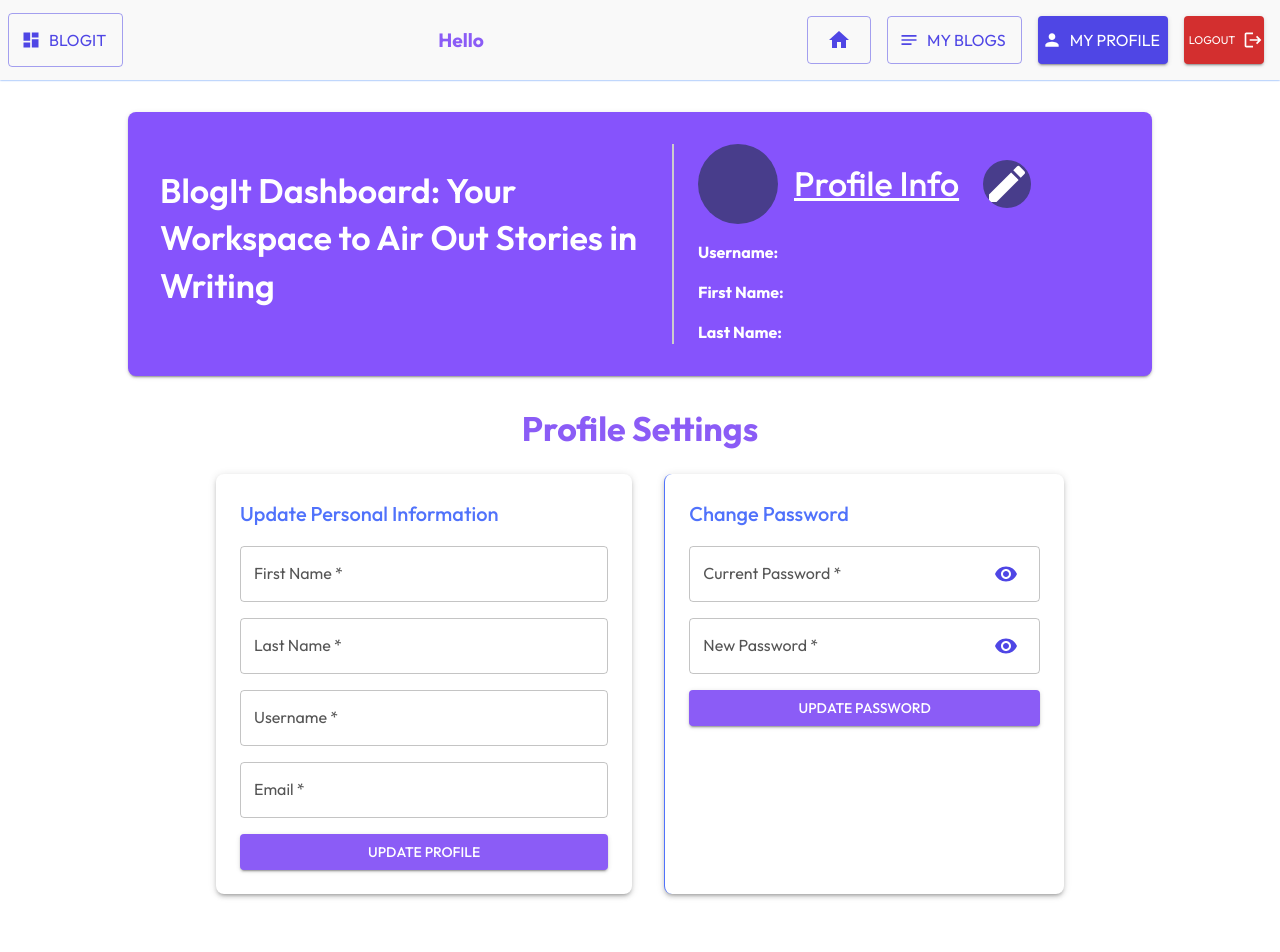
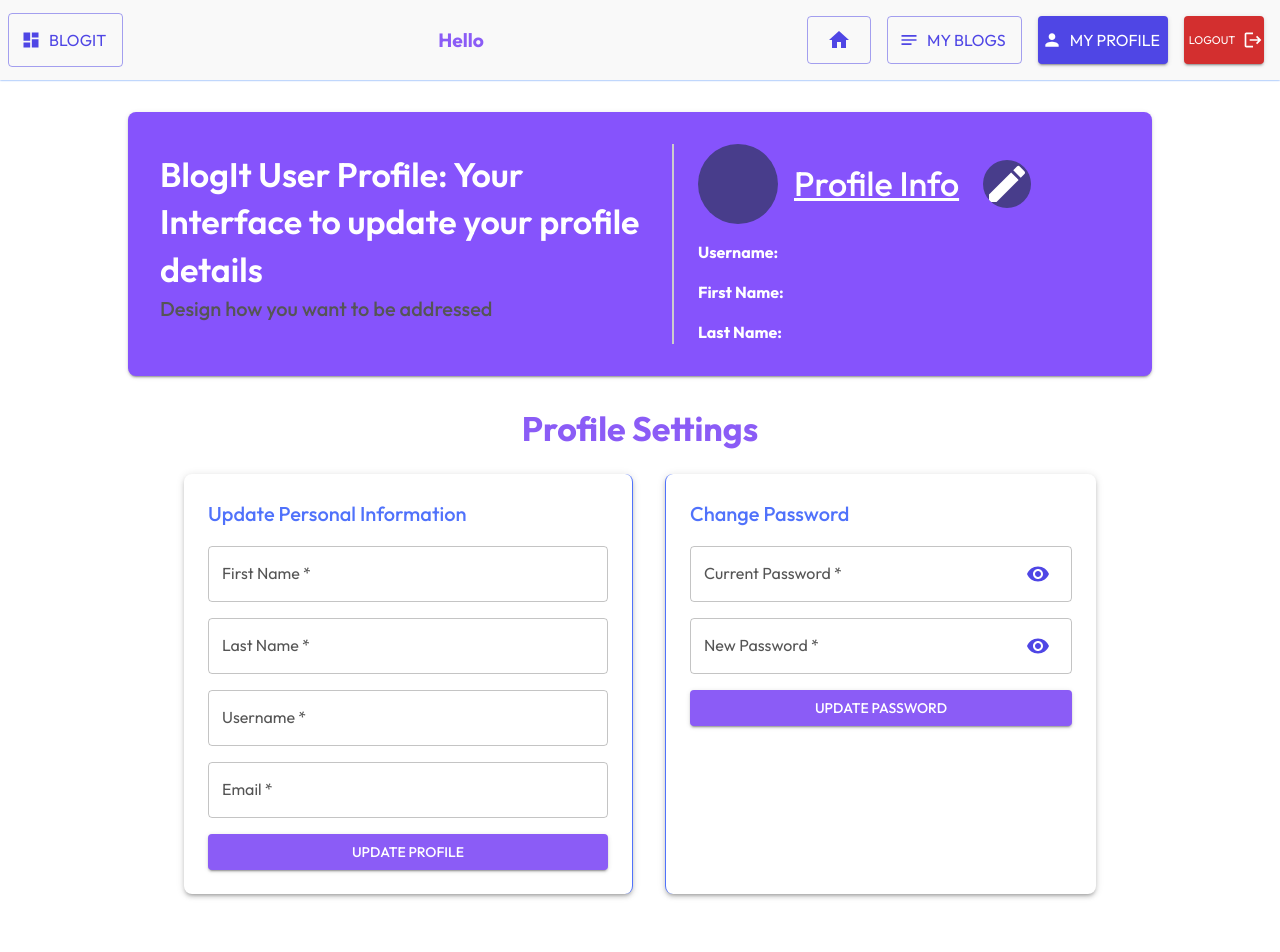
Before and after one commit to WaithakaGuru/BlogIt, a React (Vite) app in the folder frontend/: page /dashboard/profile in a window 1280 px wide. Shown: the top 952 px of the page. Built offline with nearby package versions, Linux system fonts and the light colour scheme; no server answers; sample sign-in values are in the browser's storage.

Commit message:
fix file import path errors

```diff
--- a/frontend/src/pages/ProfileUpdatePage.tsx
+++ b/frontend/src/pages/ProfileUpdatePage.tsx
@@ -5,6 +5,7 @@ import TextInput from "../components/TextInput";
 import PasswordInput from "../components/PasswordInput";
 import { useGetCurrentUserInfo, useGetUserInfo } from "../service/FetchAllBlogs";
 import { useUpdateUserInfo, useUpdatePassword} from "../service/PatchRequests";
+import checkPasswordStrength from "../utils/checkPasswordStrength";
 
 type initialState = string | null;
 
@@ -59,11 +60,15 @@ function ProfileUpdatePage() {
         setError("Both current and new password are required.");
         return;
       }
-
-      await updatePassword(passwordState);
-      setSuccess("Password updated successfully.");
-      setError(errorSuccessFirstState);
-      setPasswordState({ currentPassword: "", newPassword: "" });
+      if(checkPasswordStrength(passwordState.newPassword)){
+        await updatePassword(passwordState);
+        setSuccess("Password updated successfully.");
+        setError(errorSuccessFirstState);
+        setPasswordState({ currentPassword: "", newPassword: "" });
+      }
+      else{
+        setError("Choose a stronger password!!")
+      }
     } catch (err: any) {
       setError(err?.response?.data?.message || "Failed to update password.");
       setSuccess(errorSuccessFirstState);
@@ -72,7 +77,7 @@ function ProfileUpdatePage() {
 
   return (
     <>
-        <Stack
+      <Stack
         direction={{ xs: "column", md: "row" }}
         my={4}
         bgcolor="#8653fcff"
@@ -93,7 +98,10 @@ function ProfileUpdatePage() {
           lineHeight={1.4}
           color="#fff"
         >
-          BlogIt Dashboard: Your Workspace to Air Out Stories in Writing
+          BlogIt User Profile: Your Interface to update your profile details
+          <Typography variant="h6" color="textSecondary" >
+            Design how you want to be addressed
+          </Typography>
         </Typography>
 
         <Stack
@@ -160,14 +168,12 @@ function ProfileUpdatePage() {
           </Typography>
         </Stack>
       </Stack>
-
-
       <Typography variant="h4" fontWeight="bold" color="secondary" align="center">
         Profile Settings
       </Typography>
-    <Stack spacing={4} maxWidth={{xs: "100%", sm: "95%", md:"70%"}} mx="auto" p={3} direction={{xs: "column", md: "row"}}>
+    <Stack spacing={4} maxWidth={{xs: "100%", sm: "95%", md:"75%"}} mx="auto" p={3} direction={{xs: "column", md: "row"}}>
 
-      <Paper elevation={3} sx={{ p: 3, borderRadius: 2 , width: {xs: "95%", md: "50%"}}}>
+      <Paper elevation={3} sx={{ p: 3, borderRadius: 2, borderRight:"1px solid", width: {xs: "95%", md: "50%"}}}>
         <Typography variant="h6" mb={2}>
           Update Personal Information
         </Typography>
@@ -186,7 +192,7 @@ function ProfileUpdatePage() {
             <TextInput
               label="Username"
               value={formState.userName}
-              onChange={(e) => handleInputChange("username", e.target.value)}
+              onChange={(e) => handleInputChange("userName", e.target.value)}
             />
             <TextInput
               label="Email"
@@ -200,12 +206,12 @@ function ProfileUpdatePage() {
           </Stack>
         </form>
       </Paper>
-
-
       <Paper elevation={3} sx={{ p: 3, borderRadius: 2, width: {xs: "95%", md: "48%"}, borderLeft: 1, ml: 2}}>
         <Typography variant="h6" mb={2}>
           Change Password
         </Typography>
+        {error && <Alert severity="error">{error}</Alert>}
+        {success && <Alert severity="success">{success}</Alert>}
         <form onSubmit={handlePasswordSubmit}>
           <Stack spacing={2}>
             <PasswordInput
@@ -226,9 +232,6 @@ function ProfileUpdatePage() {
           </Stack>
         </form>
       </Paper>
-
-      {error && <Alert severity="error">{error}</Alert>}
-      {success && <Alert severity="success">{success}</Alert>}
     </Stack>
     </>
   );
--- a/frontend/src/pages/RegisterNewAccountPage.tsx
+++ b/frontend/src/pages/RegisterNewAccountPage.tsx
@@ -90,7 +90,7 @@ function RegisterNewAccountPage() {
   async function handleRegisterNewUser(e: React.FormEvent<HTMLFormElement>) {
     e.preventDefault();
     try {
-      if (checkPasswordStrength(state.password) === -1) {
+      if (checkPasswordStrength(state.password)) {
         setError("Please Choose a Stronger Password");
       }
       if (!(state.password === state.confirmPassword)) {
--- a/frontend/src/utils/checkPasswordStrength.ts
+++ b/frontend/src/utils/checkPasswordStrength.ts
@@ -2,5 +2,5 @@ import z from "zxcvbn";
 
 export default function checkPasswordStrength(password: string) {
   const strength = z(password).score;
-  return strength >= 3 ? 1 : -1;
+  return strength >= 3 ? true : false;
 }
```
Also changed, not shown: 2 other files (tests, documents, lock files or other folders).
